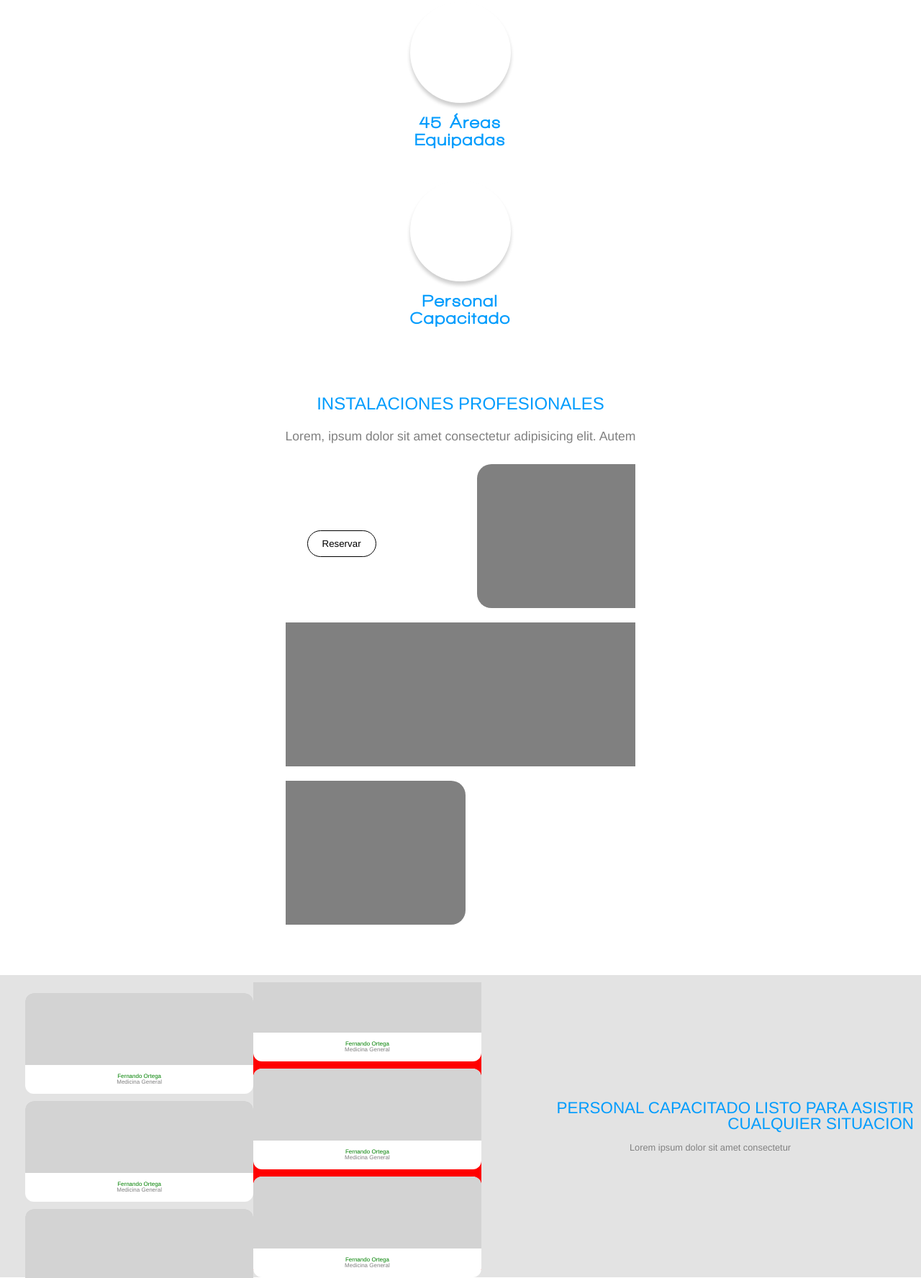
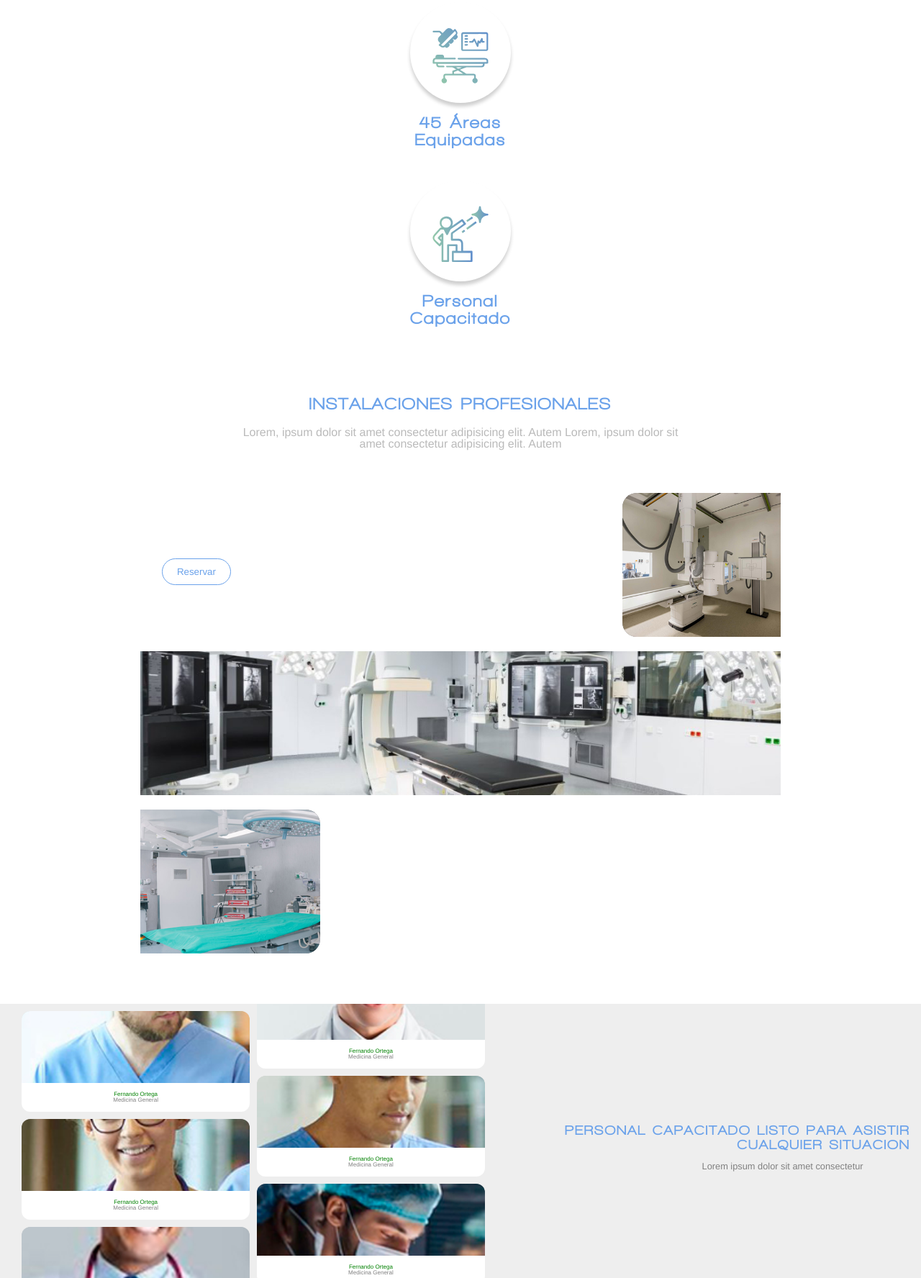
Before and after one commit to walkeriano/clinic.github.io, a plain HTML site: page index.html in a window 1280 px wide. Shown: the part 1024-2800 px from the top of the page at 72% size. Drawn offline with Linux system fonts and the light colour scheme.

Commit message:
Add files via upload

```diff
--- a/index.html
+++ b/index.html
@@ -49,11 +49,15 @@
             <p>Certificacion<br>de Salud</p>
           </div>
           <div class="benefits">
-            <div class="benefits-item" ></div>
+            <div class="benefits-item" >
+              <img class="icon" src="./img/icon-two.svg">
+            </div>
             <p>45 Áreas<br>Equipadas</p>
           </div>
           <div class="benefits">
-            <div class="benefits-item" ></div>
+            <div class="benefits-item" >
+              <img class="icon" src="./img/icon-tre.svg">
+            </div>
             <p>Personal<br>Capacitado</p>
           </div>
         </section>
@@ -62,15 +66,23 @@
             <div class="items-flex" >
               <div class="info-section" >
                 <h3>INSTALACIONES PROFESIONALES</h3>
-                <p>Lorem, ipsum dolor sit amet consectetur adipisicing elit. Autem</p>
+                <p>Lorem, ipsum dolor sit amet consectetur adipisicing elit. Autem
+                    Lorem, ipsum dolor sit amet consectetur adipisicing elit. Autem
+                </p>
               </div>
               <div class="flex-inst" >
                 <button class="info-section-button" >Reservar</button>
-                <div class="image-one" ></div>
+                <div class="image-one" >
+                  <img class="foto-one" src="./img/foto-one.jpg">
+                </div>
               </div>
               <div class="flex-image" >
-                <div class="image-two" ></div>
-                <div class="image-thre" ></div>
+                <div class="image-two" >
+                  <img class="foto-two" src="./img/foto-two.jpg">
+                </div>
+                <div class="image-thre" >
+                  <img class="foto-tre" src="./img/foto-tre.jpg">
+                </div>
               </div>
             </div>
           </div>
@@ -79,34 +91,44 @@
           <div class="workers" >
             <div class="list" >
               <div class="person" >
-                <div class="pic" ></div>
+                <div class="pic" >
+                  <img class="person-pic" src="./img/person-one.jpg">
+                </div>
                 <h3>Fernando Ortega</h3>
                 <p>Medicina General</p>
               </div>
               <div class="person">
-                <div class="pic" ></div>
+                <div class="pic" >
+                  <img class="person-pic" src="./img/person-two.jpg">
+                </div>
+                <h3>Fernando Ortega</h3>
+                <p>Medicina General</p>
+              </div>
+              <div class="persontre">
+                <div class="pictre" >
+                  <img class="person-pic-tre" src="./img/person-six.jpg">
+                </div>
+              </div>
+            </div>
+            <div class="list-two" >
+              <div class="persontwo" >
+                <div class="pic-two" >
+                  <img class="person-pic-two" src="./img/person-five.jpg">
+                </div>
                 <h3>Fernando Ortega</h3>
                 <p>Medicina General</p>
               </div>
               <div class="person">
-                <div class="pic" ></div>
-                <h3>Fernando Ortega</h3>
-                <p>Medicina General</p>
-              </div>
-            </div>
-            <div class="list-two" >
-              <div class="persontwo" >
-                <div class="pic-two" ></div>
+                <div class="pic" >
+                  <img class="person-pic" src="./img/person-tre.jpg">
+                </div>
                 <h3>Fernando Ortega</h3>
                 <p>Medicina General</p>
               </div>
               <div class="person">
-                <div class="pic" ></div>
-                <h3>Fernando Ortega</h3>
-                <p>Medicina General</p>
-              </div>
-              <div class="person">
-                <div class="pic" ></div>
+                <div class="pic" >
+                  <img class="person-pic" src="./img/person-for.jpg">
+                </div>
                 <h3>Fernando Ortega</h3>
                 <p>Medicina General</p>
               </div>
@@ -117,22 +139,20 @@
             <p>Lorem ipsum dolor sit amet consectetur</p>
           </div>
         </section>
-        <section>
-          <img></img>
-          <div>
+        <section class="sect-dr" >
+          <div class="info-doc" >
             <h3>Dr Cesar Callirgos</h3>
-            <p>Lorem ipsum dolor sit amet consectetur adipisicing elit. Aspernatur omnis cumque eaque eligendi odio doloremque voluptatum labore temporibus maiores, officiis distinctio, facere dolorem cum placeat natus molestias praesentium itaque quibusdam.</p>
+            <p>Eligendi odio doloremque voluptatum labore temporibus maiores, officiis distinctio, facere dolorem cum placeat natus molestias praesentium itaque quibusdam.</p>
           </div>
           <div>
-            <div></div>
-            <div></div>
-            <div></div>
+            <img class="doc" src="./img/pic-doc.jpg">
+            <div class="border"></div>
           </div>
         </section>
-        <div>
-          <img></img>
+        <a href="#home" class="volver" >
+          <img class="flecha" src="./img/flecha.svg">
           <p>Volver arriba</p>
-        </div>
+        </a>
       </main>
       <footer>
         <section>
--- a/styles/main.css
+++ b/styles/main.css
@@ -73,7 +73,7 @@ GLOBALES
 .item-link{
     width:32px;
     height:32px;
-    background-color:rgb(0, 156, 253);
+    background-color:#6ba2ea;
     border-radius:50%;
     margin-left:15px;
 }
@@ -96,7 +96,7 @@ GLOBALES
 
 .nav-ul li a{
     text-decoration: none;
-    color: rgb(0, 156, 253);
+    color: #6ba2ea;
     font-size: 0.9rem;
     margin: 10px;
     font-family:"walk";
@@ -106,7 +106,7 @@ GLOBALES
     text-align: center;
     margin-top: 70px;
     margin-bottom: 15px;
-    color: rgb(0, 156, 253);
+    color: #6ba2ea;
     font-family:"walk";
     letter-spacing: 1.5px;
     font-size:1.1rem;
@@ -114,7 +114,7 @@ GLOBALES
 
 .sect-page p{
     text-align: center;
-    color: grey;
+    color: rgb(186, 186, 186);
 }
 
 .sect-benefits{
@@ -130,11 +130,11 @@ GLOBALES
 }
 
 .benefits p{
-    color: rgb(0, 156, 253);
-    font-family:"walk";
+    color: #6ba2ea;
     text-align: center;
     font-size:1.5rem;
     margin-top: 10px;
+    font-family:"walk";
     letter-spacing: 2px;
 }
 
@@ -181,6 +181,28 @@ GLOBALES
     border-bottom-left-radius: 20px;
 }
 
+.foto-one{
+    width: 220px;
+    height: 200px;
+    object-fit: cover;
+    border-top-left-radius: 20px;
+    border-bottom-left-radius: 20px;
+}
+
+.foto-two{
+    width: 100%;
+    height: 200px;
+    object-fit: cover;
+}
+
+.foto-tre{
+    width: 250px;
+    height: 200px;
+    object-fit: cover;
+    border-top-right-radius: 20px;
+    border-bottom-right-radius: 20px;
+}
+
 .image-two{
     width: 100%;
     height: 200px;
@@ -221,25 +243,29 @@ GLOBALES
 
 .info-section h3{
     font-size: 1.5rem;
-    color: rgb(0, 156, 253);
+    color: #6ba2ea;
     margin-top: 50px;
-    margin-bottom: 25px;
+    margin-bottom: 20px;
     text-align: center;
+    font-family:"walk";
+    letter-spacing: 2px;
 }
 
 .info-section p{
-    font-size: 1.1rem;
-    color: grey;
-    margin-bottom: 30px;
+    font-size: 1.0rem;
+    color: rgb(186, 186, 186);
+    margin-bottom: 60px;
     text-align: center;
+    width: 70%;
 }
 
 .info-section-button{
     background-color:transparent;
-    border: 1px solid black;
+    border: 1px solid #6ba2ea;
     padding:10px 20px;
     border-radius: 20px;
     margin-left: 30px;
+    color: #6ba2ea;
 }
 
 .flex-personal{
@@ -247,8 +273,9 @@ GLOBALES
     align-items: center;
     justify-content: center;
     margin-top: 70px;
-    background-color:rgb(227, 227, 227);
-    height:420px;
+    background-color:rgb(238, 238, 238);
+    height:400px;
+    margin-bottom: 100px;
 }
 
 .workers{
@@ -271,9 +298,11 @@ GLOBALES
 
 .title h2{
     text-align: right;
-    font-size:1.4rem;
-    color: rgb(0, 156, 253);
-    margin-right: 10px;
+    font-family:"walk";
+    letter-spacing: 2px;
+    font-size:1.2rem;
+    color: #6ba2ea;
+    margin-right: 15px;
 }
 
 .title p{
@@ -281,20 +310,20 @@ GLOBALES
     font-size:0.8rem;
     color:grey;
     margin-top:15px;
-    margin-right: 10px;
+    margin-right: -12px;
+    width: 70%;
 }
 
 .list{
     width:45%;
     height:100%;
-    margin-top: 30px;
-
+    margin-top: 20px;
+    margin-right: 10px;
 }
 
 .list-two{
     width:45%;
     height:100%;
-    background-color:red;
 }
 
 .person{
@@ -307,7 +336,7 @@ GLOBALES
 
 .persontwo{
     width: 100%;
-    height: 110px;
+    height: 90px;
     background-color:white;
     border-bottom-right-radius: 12px;
     border-bottom-left-radius: 12px;
@@ -322,6 +351,28 @@ GLOBALES
 }
 
 .persontwo p{
+    color: grey;
+    font-size: 0.5rem;
+    text-align:center;
+}
+
+.persontre{
+    width: 100%;
+    height: 90px;
+    background-color:white;
+    border-top-right-radius: 12px;
+    border-top-left-radius: 12px;
+    margin-bottom: 10px;
+}
+
+.persontre h3{
+    color: green;
+    font-size: 0.5rem;
+    text-align:center;
+    margin-top: 12px;
+}
+
+.persontre p{
     color: grey;
     font-size: 0.5rem;
     text-align:center;
@@ -348,8 +399,110 @@ GLOBALES
     border-top-left-radius: 12px;
 }
 
+.person-pic{
+    object-fit: cover;
+    width: 100%;
+    height: 100px;
+    border-top-right-radius: 12px;
+    border-top-left-radius: 12px;
+}
+
+.person-pic-two{
+    object-fit: cover;
+    width: 100%;
+    height: 50px;
+}
+
 .pic-two{
     width: 100%;
-    height: 70px;
+    height: 50px;
     background-color:rgb(211, 211, 211);
 }
+
+.pictre{
+    width: 100%;
+    height: 90px;
+    background-color:rgb(211, 211, 211);
+    border-top-right-radius: 12px;
+    border-top-left-radius: 12px;
+}
+
+.person-pic-tre{
+    object-fit: cover;
+    width: 100%;
+    height: 90px;
+    border-top-right-radius: 12px;
+    border-top-left-radius: 12px;
+}
+
+.sect-dr{
+    display: flex;
+    align-items: center;
+    justify-content:center;
+    flex-direction: column;
+}
+
+.doc{
+    object-fit: cover;
+    width: 300px;
+    height: 400px;
+    border-radius:25px;
+    margin-bottom: 80px;
+}
+
+
+.border{
+    width: 280px;
+    height: 375px;
+    border: 1px solid #6ba2ea;
+    position: absolute;
+    top: 3152px;
+    left:25px;
+    z-index: -1;
+    border-radius:25px;
+
+}
+
+.info-doc{
+    display: flex;
+    flex-direction: column;
+    align-items: center;
+    justify-content: center;
+    text-align: center;
+}
+
+
+.info-doc h3{
+    font-family:"walk";
+    letter-spacing: 2px;
+    color: #6ba2ea;
+    font-size:1.5rem;
+}
+
+.info-doc p{
+    color: rgb(186, 186, 186);
+    font-size:0.9rem;
+    width: 80%;
+    margin-top: 20px;
+    margin-bottom: 40px;
+}
+
+.volver{
+    display: flex;
+    flex-direction: column;
+    align-items: center;
+    justify-content:center;
+}
+
+.volver p{
+    font-size: 0.8rem;
+    border-bottom: 1px solid #6ba2ea;
+    margin-top:5px;
+    color:#6ba2ea;
+}
+
+.flecha{
+    width:30px;
+    display: block;
+    margin: 0 auto;
+}
```
Also changed, not shown: img/flecha.svg (added), img/foto-one.jpg (added), img/foto-tre.jpg (added), img/foto-two.jpg (added), img/icon-tre.svg (added), img/icon-two.svg (added), img/person-five.jpg (added), img/person-for.jpg (added), img/person-one.jpg (added), img/person-six.jpg (added), img/person-tre.jpg (added), img/person-two.jpg (added), img/pic-doc.jpg (added).
